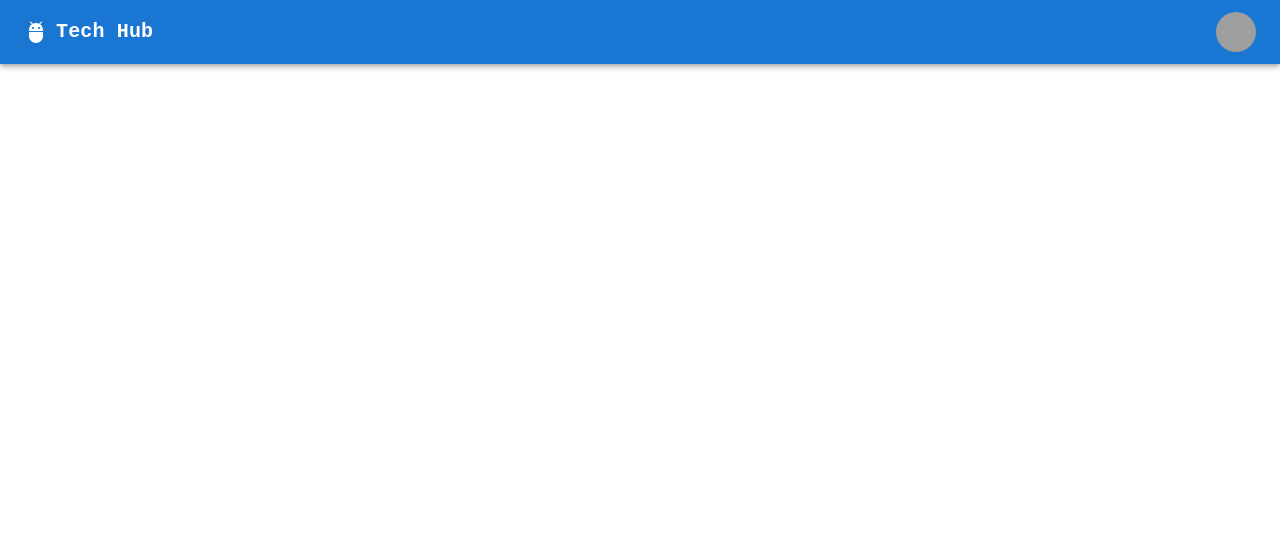
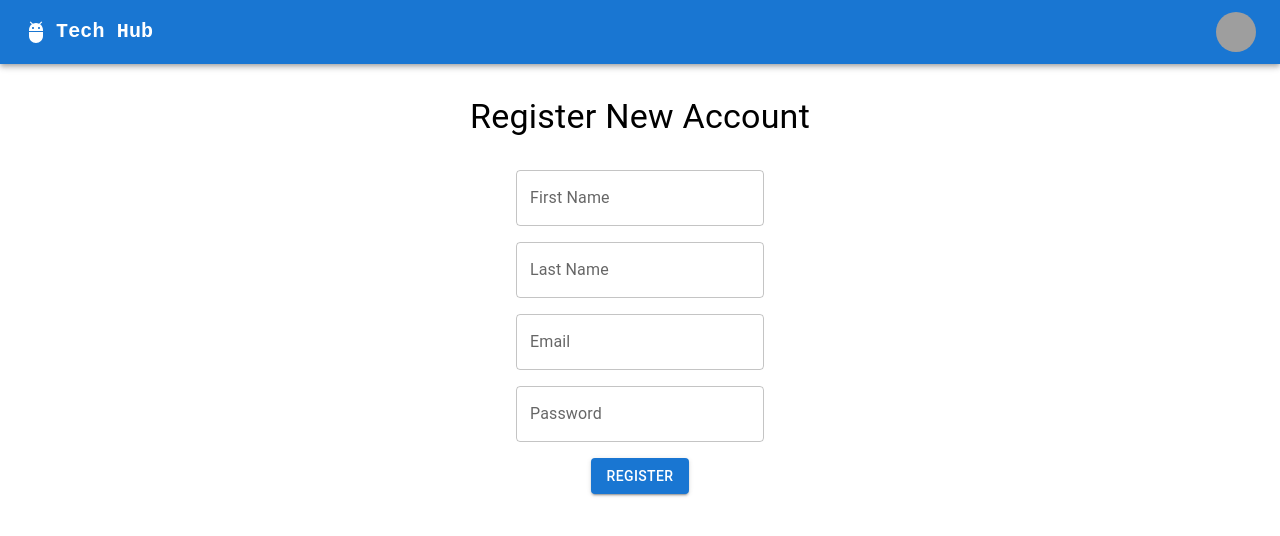
Before and after one commit to mahmoudafifi2024/E-Commerce_MERN, a React (Vite) app in the folder frontend/: page /register in a window 1280 px wide. Before the commit this address had no page. Shown: the top 536 px of the page. Built offline with nearby package versions, Linux system fonts and the light colour scheme; grey boxes are pictures that could not be loaded.

Commit message:
RegisterPage

```diff
--- a/frontend/src/App.tsx
+++ b/frontend/src/App.tsx
@@ -1,6 +1,7 @@
 import { BrowserRouter, Route, Routes } from "react-router-dom"
 import HomePage from "./pages/HomePage"
 import Navbar from "./components/Navbar"
+import RegisterPage from "./pages/RegisterPage"
 
 
 function App() {
@@ -10,6 +11,7 @@
     <Navbar/>
       <Routes>
         <Route path="/" element={<HomePage/>} />
+        <Route path="/register" element={<RegisterPage/>} />
       </Routes>
     </BrowserRouter>
   )
--- /dev/null
+++ b/frontend/src/pages/RegisterPage.tsx
@@ -0,0 +1,71 @@
+import { Box, Button, Container, TextField, Typography } from "@mui/material";
+import { useRef, useState } from "react";
+import { BASE_URL } from "../constants/baseUrl";
+
+
+export default function RegisterPage() {
+    const [error, setError] = useState("")
+    const firstNameRef = useRef<HTMLInputElement>(null);
+    const lastNameRef = useRef<HTMLInputElement>(null);
+    const emailRef = useRef<HTMLInputElement>(null);
+    const passwordRef = useRef<HTMLInputElement>(null);
+
+    const onSubmit = async () => {
+        const firstName = firstNameRef.current?.value;
+        const lastName = lastNameRef.current?.value;
+        const email = emailRef.current?.value;
+        const password = passwordRef.current?.value;
+
+        console.log({ firstName,lastName,  email, password });
+
+        // Make the call to API to Create the user
+        const response = await fetch(`${BASE_URL}/user/register`,{
+            method:"POST",
+            headers:{
+                "Content-Type":"application/json"
+            },
+            body:JSON.stringify({
+                firstName,
+                lastName,
+                email,
+                password,
+            })
+        });
+
+        if(!response.ok){
+            setError("Unable to register user, Please try different credientials!")
+            return
+        }
+
+        const data = await response.json()
+        console.log(data)
+    };
+
+return (
+    <Container>
+    <Box sx={{
+        display: "flex",
+        flexDirection:"column",
+        justifyContent: "center",
+        alignItems:"center",
+        mt:4 }}>
+        <Typography variant="h4">Register New Account</Typography>
+        <Box sx={{
+            display:"flex",
+            flexDirection:"column",
+            justifyContent: "center",
+            alignItems:"center",
+            gap:2,
+            mt:4,
+            }}>
+            <TextField inputRef={firstNameRef} label="First Name" name="firstName"/>
+            <TextField inputRef={lastNameRef} label="Last Name" name="lastName"/>
+            <TextField inputRef={emailRef} label="Email" name="email"/>
+            <TextField inputRef={passwordRef} type="password" label="Password" name="password"/>
+            <Button onClick={onSubmit} variant="contained">Register</Button>
+            {error && <Typography sx={{color:"red"}}>{error}</Typography>}
+        </Box>
+    </Box>
+    </Container>
+);
+}
```
Also changed, not shown: 1 other file (tests, documents, lock files or other folders).
